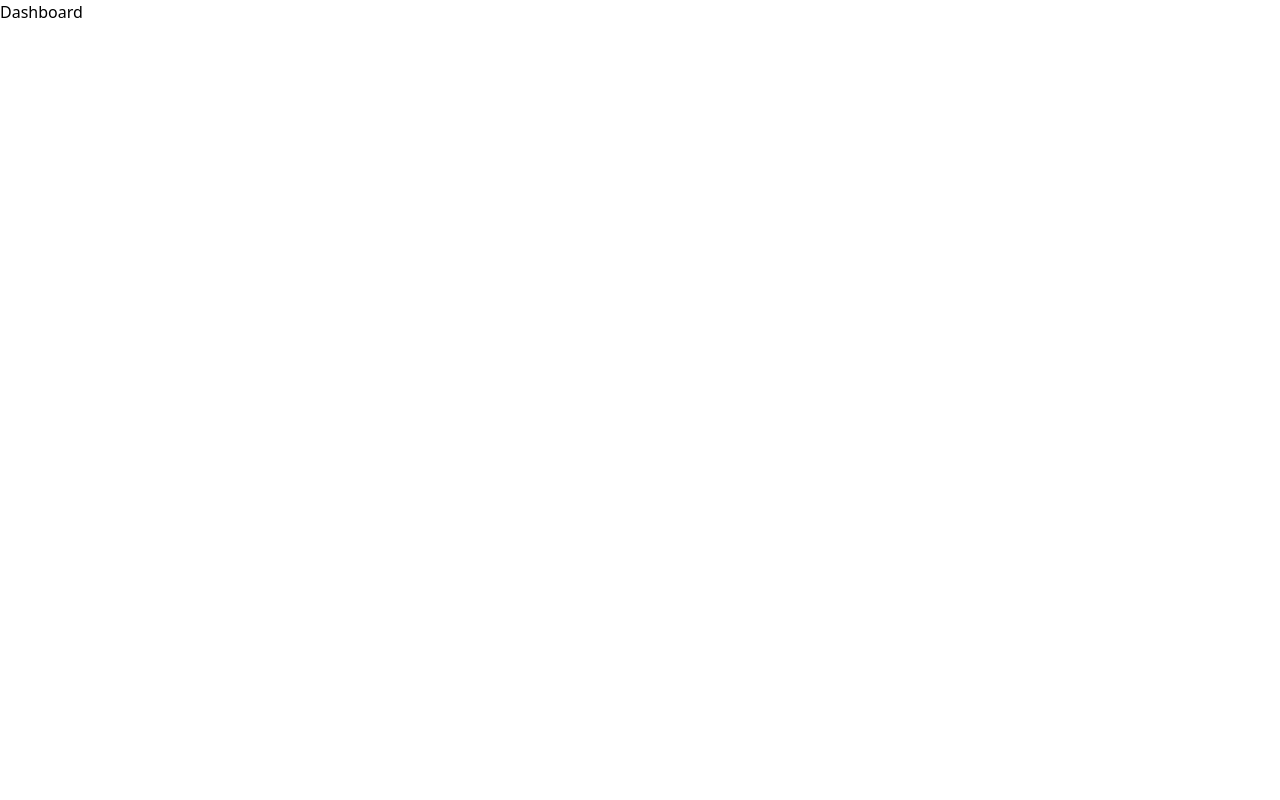
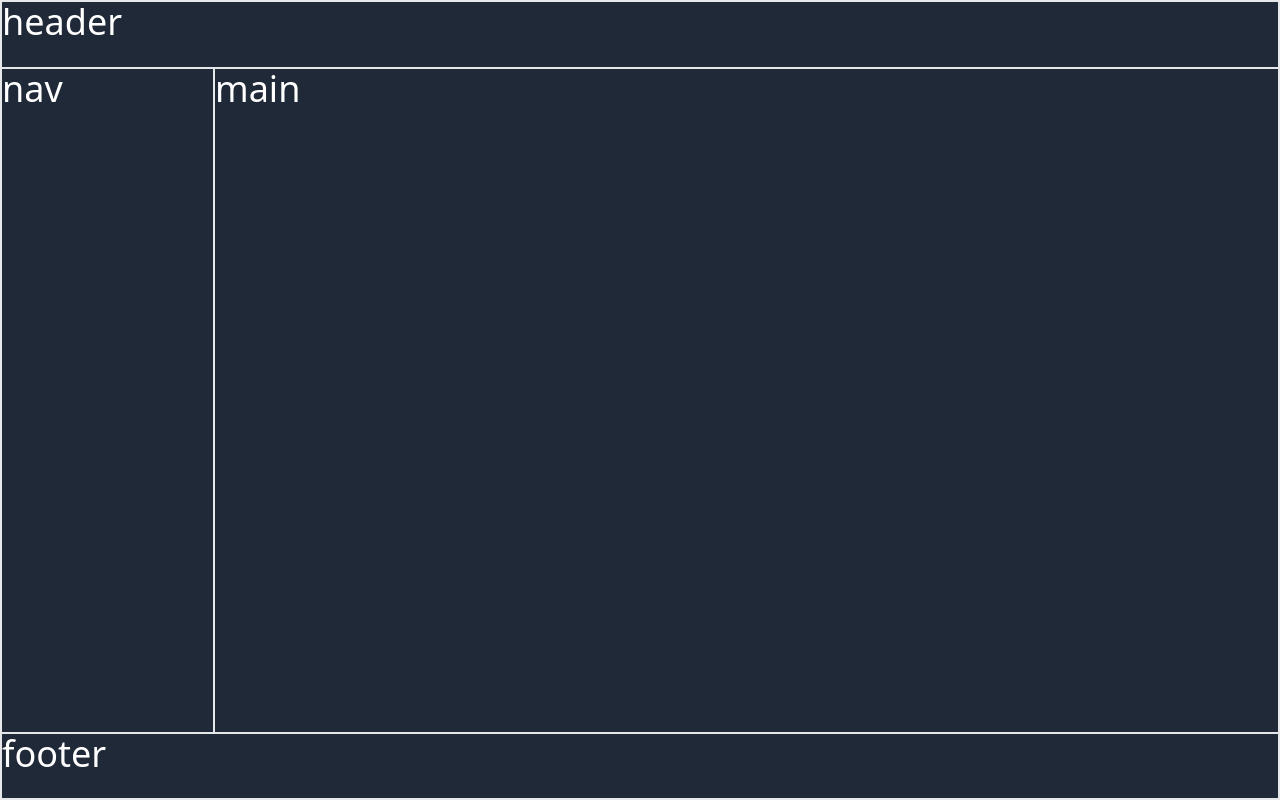
Before and after one commit to Hamza-El-Fahli/Educraft_Server, a Next.js app: page /dashboard in a window 1280 px wide. Built offline with nearby package versions, Linux system fonts and the light colour scheme.

Commit message:
wip:dashboard basic structure to dashboard

```diff
--- /dev/null
+++ b/src/app/(dashboard)/dashboard/layout.tsx
@@ -0,0 +1,19 @@
+import "@/styles/globals.css";
+
+export const metadata = {
+  title: "Next.js",
+  description: "Generated by Next.js",
+};
+
+export default function RootLayout({
+  children,
+}: {
+  children: React.ReactNode;
+}) {
+  return (
+    <html lang="en">
+      <body>
+        {children}</body>
+    </html>
+  );
+}
--- a/src/app/(dashboard)/dashboard/page.tsx
+++ b/src/app/(dashboard)/dashboard/page.tsx
@@ -1,3 +1,11 @@
 export default function Dashboard() {
-  return <div>Dashboard</div>;
+  return (
+    <div className="border grid grid-cols-12 grid-rows-12 h-screen text-white text-4xl">
+      <div className="border h-full w-full bg-gray-800 col-span-12">header</div>
+      <nav className="border h-full w-full bg-gray-800 col-span-2 row-span-10">nav</nav>
+      <main className="border h-full w-full bg-gray-800 col-span-10 row-span-10">main</main>
+
+      <footer className="border h-full w-full bg-gray-800 col-span-12">footer</footer>
+    </div>
+  );
 }
```
